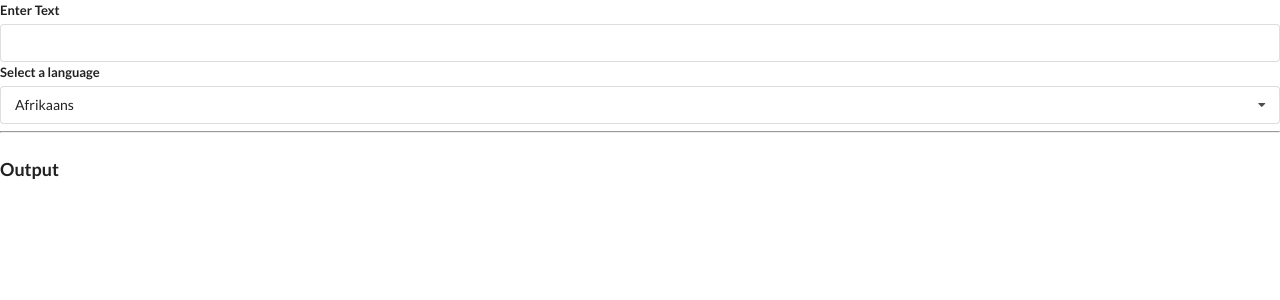
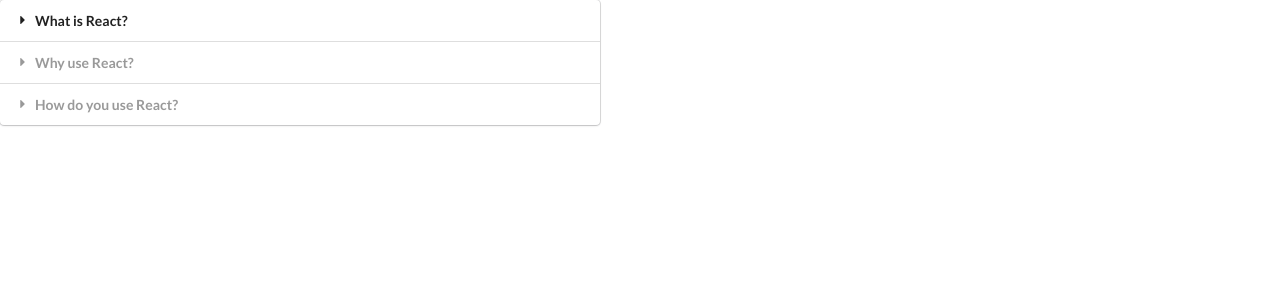
Before and after one commit to edmelech/React-widgets, a React (Create React App) app: page / in a window 1280 px wide. Shown: the top 300 px of the page. Built offline with nearby package versions, Linux system fonts and the light colour scheme; no server answers.

Commit message:
Call show Accordion function from inside our app component div

```diff
--- a/src/App.js
+++ b/src/App.js
@@ -45,7 +45,7 @@
 
   return (
     <div>
-      <Translate />
+      {showAccordion()}
     </div>
   );
 };
```
